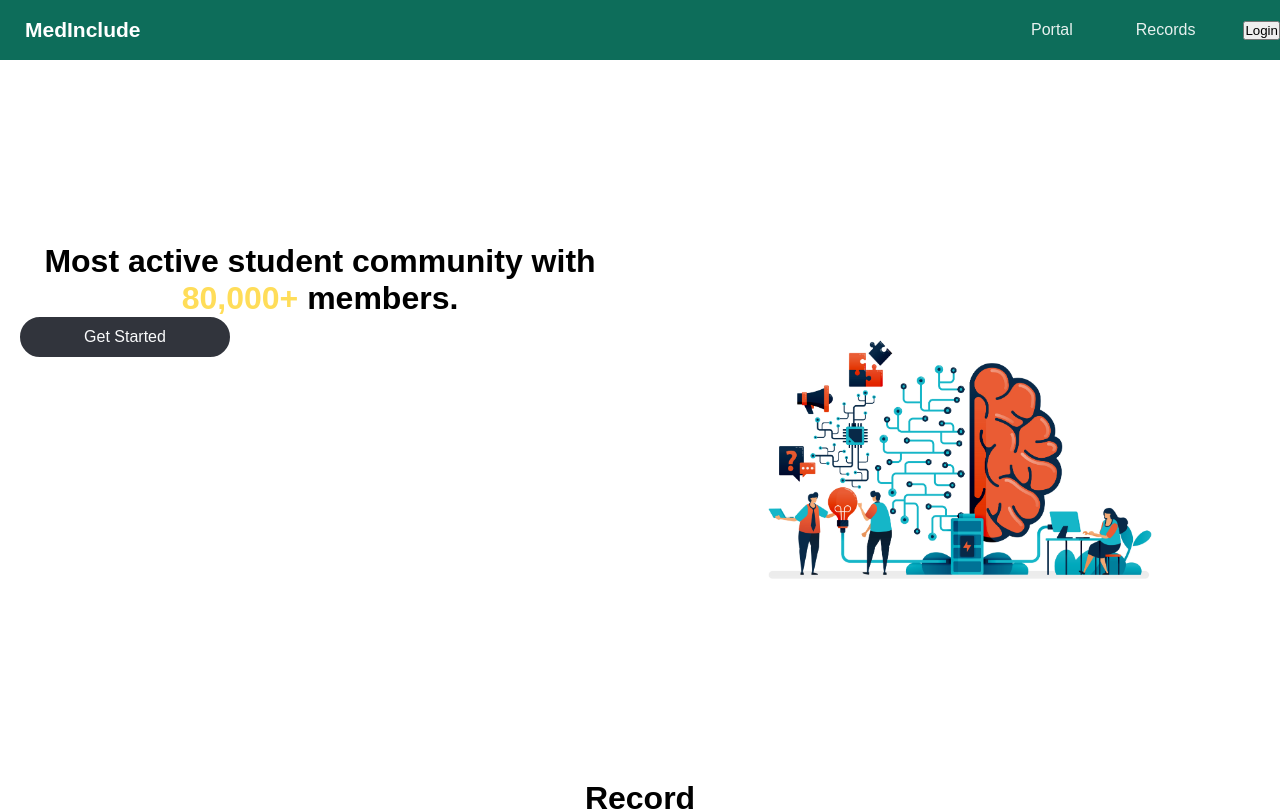
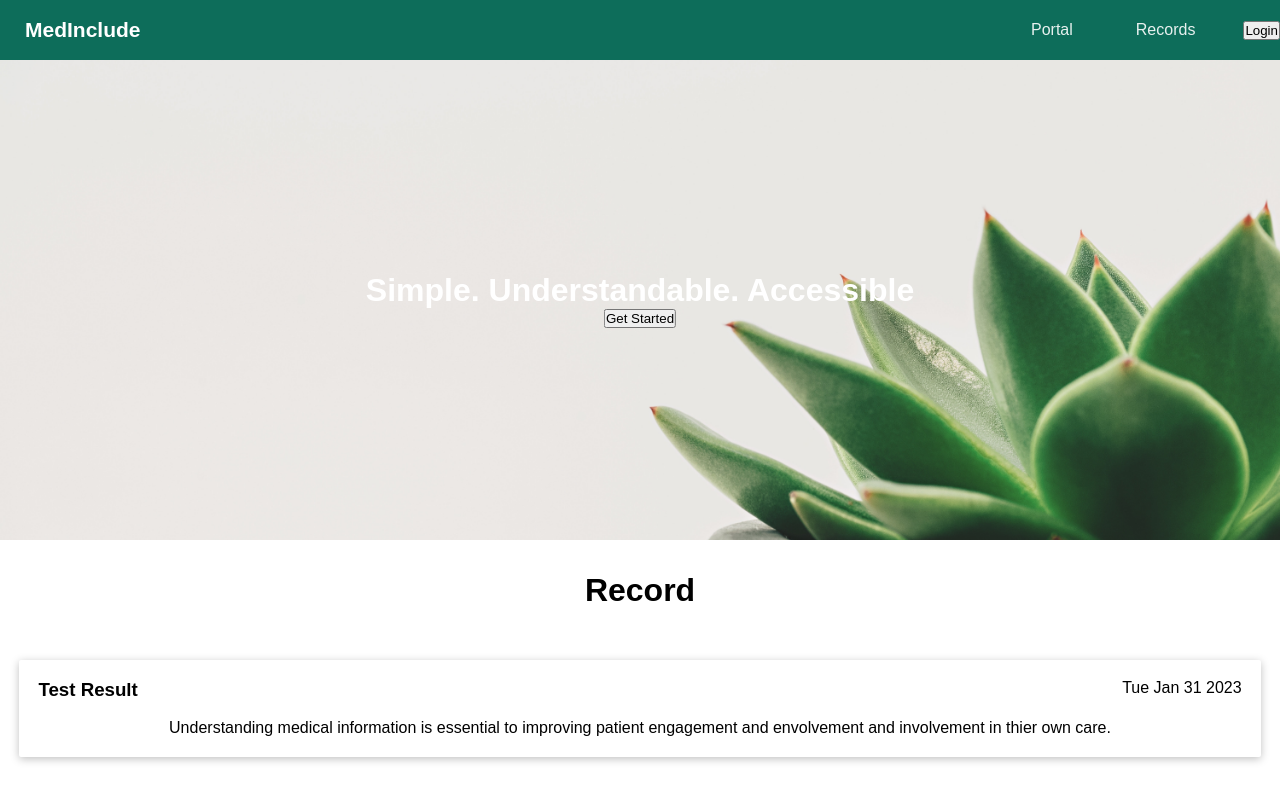
Before and after one commit to GAURAV1-ui/MedInclude.github.io, a React (Create React App) app in the folder medinclude/: page / in a window 1280 px wide. Shown: the top 811 px of the page. Built offline with nearby package versions, Linux system fonts and the light colour scheme.

Commit message:
new commit

```diff
--- a/medinclude/src/Portal/Portal.js
+++ b/medinclude/src/Portal/Portal.js
@@ -1,39 +1,19 @@
 import React from 'react'
 import TextContainer from '../components/TextContainer/TextContainer';
 import styles from './Portal.module.css';
-import MainImage from '../Images/Project_69-08.jpg'
+// import MainImage from '../Images/Project_69-08.jpg'
 
 const Portal = () => {
   return (
-    <div>
-      <div>
-      <div className={styles.home_background}>
-        <div className={styles.home_container}>
-          <div className={styles.float_container}>
-            <div className={`${styles.float_child} ${styles.left}`}>
-              <h1>
-                Most active student community with{" "}
-                <font color="#FFDD59">80,000+</font> members.
-              </h1>
-              <div className={`${styles.home_form_group} ${styles.buttons}`}>
-                <button
-                  className={styles.home_form_button}
-                  // onClick={() => {
-                    // window.location.href = "/contact";
-                  // }}
-                >
-                  Get Started
-                </button>
-              </div>
-            </div>
+    <div className={styles.hero}>
+      <div className={styles.hero_image}>
+        <div class={styles.hero_text}>
+          <h1>Simple. Understandable. Accessible</h1>
 
-            <div className={`${styles.float_child} ${styles.right}`}>
-              <img className={styles.home_img} src={MainImage} alt="" />
-            </div>
-          </div>
-        </div>
+        <button>Get Started</button>
       </div>
-      </div>
+    </div>
+
     <div className={styles.portal}>
         <h1>Record</h1>
     </div>
--- a/medinclude/src/Portal/Portal.module.css
+++ b/medinclude/src/Portal/Portal.module.css
@@ -1,105 +1,35 @@
-.home_background{
-    display: flex;
-    width: 100%;
-    min-height: 90vh;
+.hero{
+    height: 120vh;
 }
-  .home_container{
-    margin: auto;
-  }
-.float_container {
-    display: flex;
-    /* gap: 15px; */
+/* The hero image */
+.hero_image {
+  /* Use "linear-gradient" to add a darken background effect to the image (photographer.jpg). This will make the text easier to read */
+  background-image:url("../Images/1.jpg");
 
-}
-.home_img {
-    width: 70%;
-    margin-top: 75px;
+  /* Set a specific height */
+  height: 50%;
+
+  /* Position and center the image to scale nicely on all screens */
+  background-position: center;
+  background-repeat: no-repeat;
+  background-size: cover;
+  position: relative;
 }
 
-.float_child {
-
-    width: 50%;
-    padding: 20px;
-}
-
-.left{
-    /* padding-top: 4rem; */
-    /* padding-left: 7rem; */
-    /* color: white; */
-
-
-}
-.left h1{
-    /* font-size: 3rem; */
-}
-.left p {
-    font-size: 1rem;
-    margin: 25px 2px;
-}
-.home_form_group{
-    display: flex;
-}
-.home_form_button {
-
-    background: #31343C;
-    border: 2px solid #31343C;
-    border-radius: 50px;
-    padding: 9px;
-    width: 35%;
-    color:#F9FAFB ;
-    font-size: 1rem;
-    cursor: pointer;
-    outline: none;
-    margin-right: 15px;
-    /* margin_left: 10px; */
-    /* margin_top: 30px; */
-  }
-
-  .home_form_button:hover {
-    color: #FEDD58;
-  }
-
-@media screen and (max_width: 900px) {
-    .home_container{
-        margin: auto;
-        padding: 10px;
-      }
-    .float_container{
-        display: flex;
-        flex-direction: column_reverse;
-    }
-    .float_child{
-    width: 100%;
-
-}
-.left{
-    padding: 1rem;
-}
-.left h1{
-    font-size: 20px;
-}
-.left p{
-    font-size: 14px;
-}
-.home_img{
-    width: 100%;
-
-
-}
-.home_form_group{
-    display: flex;
-    flex-direction: column;
-}
-.home_form_button{
-    width: 100%;
-    margin-top: 10px;
-}
-
+/* Place text in the middle of the image */
+.hero_text {
+  text-align: center;
+  position: absolute;
+  top: 50%;
+  left: 50%;
+  transform: translate(-50%, -50%);
+  color: white;
 }
 .textContainer{
 
     /* max-width: 75%; */
 }
-.portal h1{
-    text-align: center;
+.portal {
+    /* text-align: center; */
+    padding: 2rem;
 }
```
Also changed, not shown: medinclude/src/Images/1.jpg (added), medinclude/src/Images/Project_69-08.jpg (deleted).
